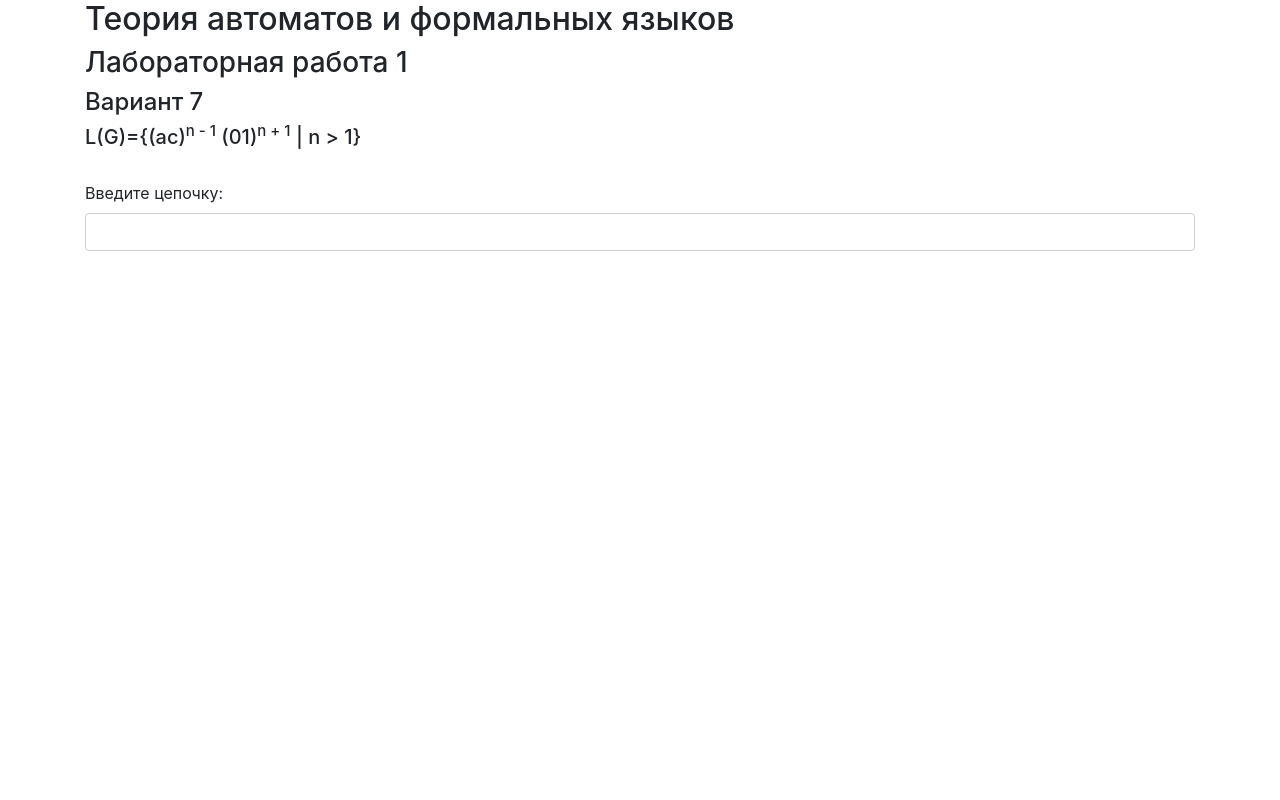
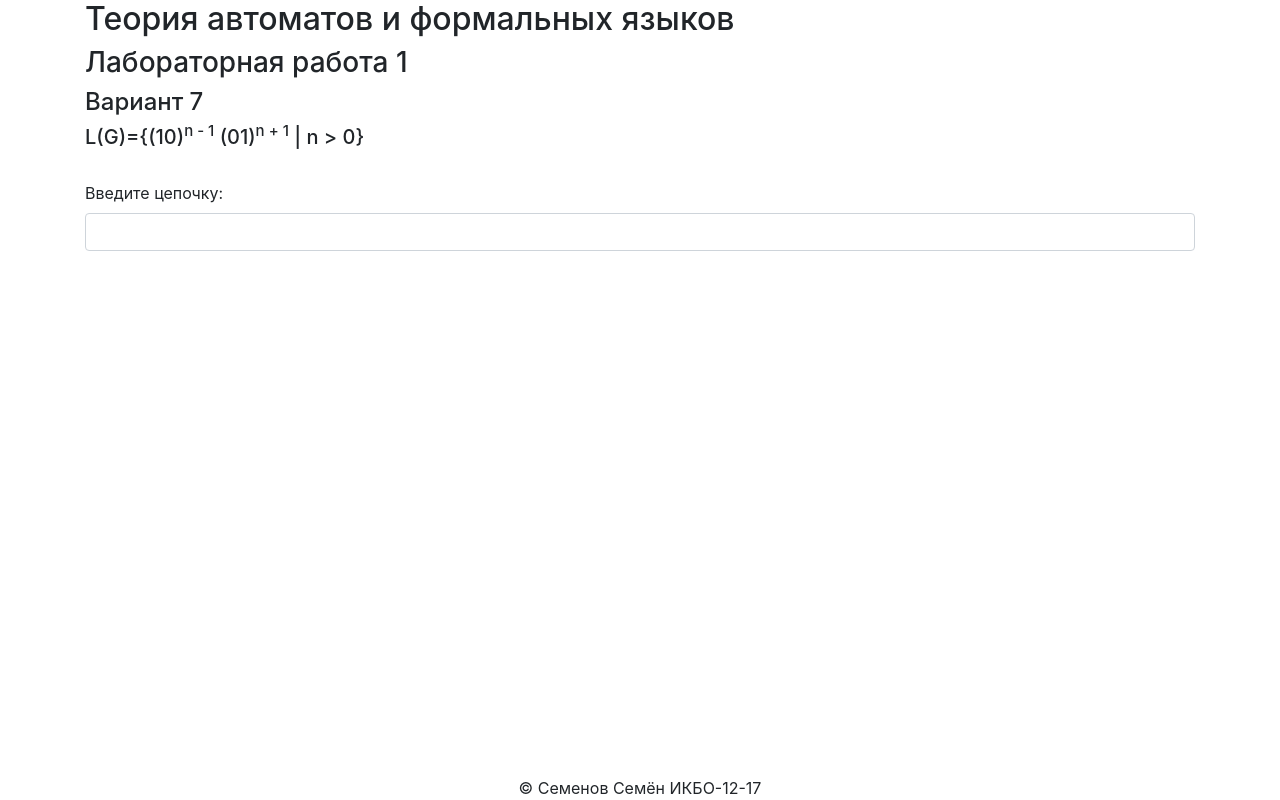
Before and after one commit to semen1032/formal_languges, a website: page src/index.html in a window 1280 px wide. Drawn offline with nearby package versions, Linux system fonts and the light colour scheme.

Commit message:
хз что это

```diff
--- a/simple-desktop-app-electronjs/src/main.css
+++ /dev/null
@@ -1,3 +0,0 @@
-#sequence__input {
-    margin-bottom: 10px;
-}
--- a/simple-desktop-app-electronjs/src/index.html
+++ b/src/index.html
@@ -11,7 +11,7 @@
       <h2>Теория автоматов и формальных языков</h2>
       <h3>Лабораторная работа 1</h3>
       <h4>Вариант 7</h4>
-      <h5>L(G)={(ac)<sup>n - 1</sup> (01)<sup>n + 1</sup> | n > 1}</h5>
+      <h5>L(G)={(10)<sup>n - 1</sup> (01)<sup>n + 1</sup> | n > 0}</h5>
 
       <br>
       <form>
@@ -21,7 +21,11 @@
         </div>
       </form>
     </div>
-
+    <footer>
+      <div class="footer__content">
+        &copy; Семенов Семён ИКБО-12-17
+      </div>
+    </footer>
     <script src="./grammar.js"></script>
   </body>
 </html>
--- /dev/null
+++ b/src/main.css
@@ -0,0 +1,16 @@
+#sequence__input {
+    margin-bottom: 10px;
+}
+
+footer {
+    background: white;
+    width: 100%;
+    position: absolute;
+    bottom: 0;
+}
+
+.footer__content {
+    position: relative;
+    text-align: center;
+
+}
```
Also changed, not shown: src/index.js (renamed from simple-desktop-app-electronjs/src/index.js, +1 -11 lines), package.json (renamed from simple-desktop-app-electronjs/package.json), src/grammar.js (renamed from simple-desktop-app-electronjs/src/grammar.js), 6 other files.
